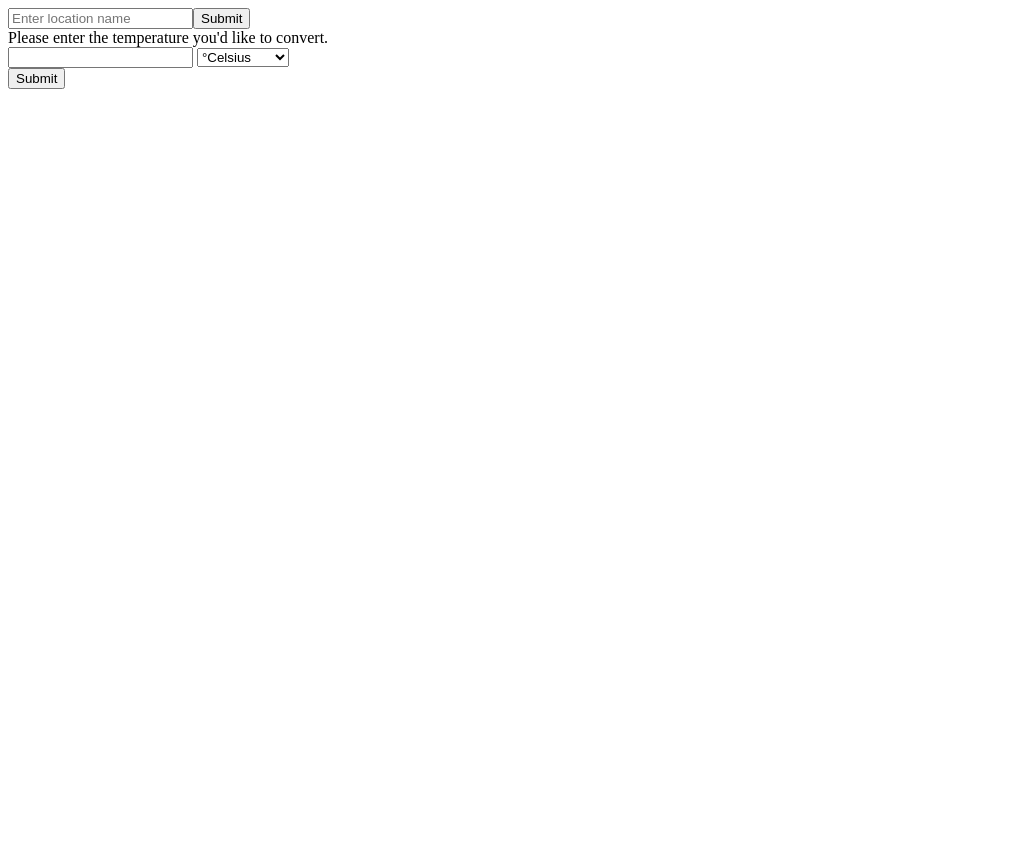
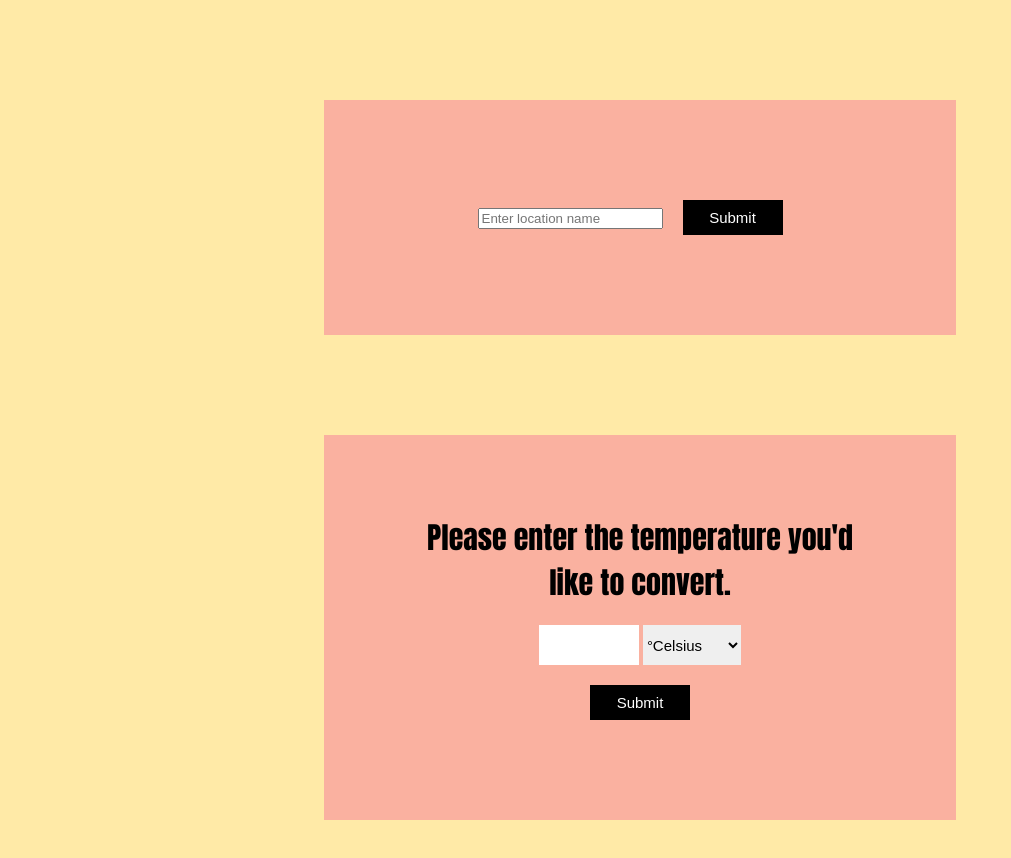
Before and after one commit to Rumbie-Mudzie7/Weather-App, a website built with webpack: page dist/index.html in a window 1280 px wide. Shown: the whole page, without its empty margins (0-1011 px from the left). Before the commit the page ends 800 px from the top, so only its background shows below. Built offline with nearby package versions, Linux system fonts and the light colour scheme; files whose address does not match are found by name.

Commit message:
Add styling for the converter

```diff
--- a/src/stylesheets/styles.css
+++ b/src/stylesheets/styles.css
@@ -4,3 +4,51 @@
   -webkit-box-sizing: border-box;
   box-sizing: border-box;
 }
+
+body {
+  background-color: #ffeaa7;
+  font-family: Impact, Arial, sans-serif;
+}
+
+form {
+  background-color: #fab1a0;
+  padding: 80px;
+  width: 50%;
+  margin: 100px auto;
+  text-align: center;
+}
+
+#tempCalc label {
+  font-size: 30px;
+}
+
+#temp {
+  border: none;
+  padding: 10px;
+  height: 40px;
+  width: 100px;
+  font-size: 20px;
+  margin-top: 20px;
+}
+
+#temp_diff {
+  height: 40px;
+  border: none;
+  margin-top: 20px;
+  font-size: 15px;
+  vertical-align: top;
+}
+
+[type="submit"] {
+  height: 35px;
+  margin: 20px;
+  width: 100px;
+  font-size: 15px;
+  border: none;
+  background-color: black;
+  color: white;
+}
+
+#resultContainer {
+  font-size: 35px;
+}
```
